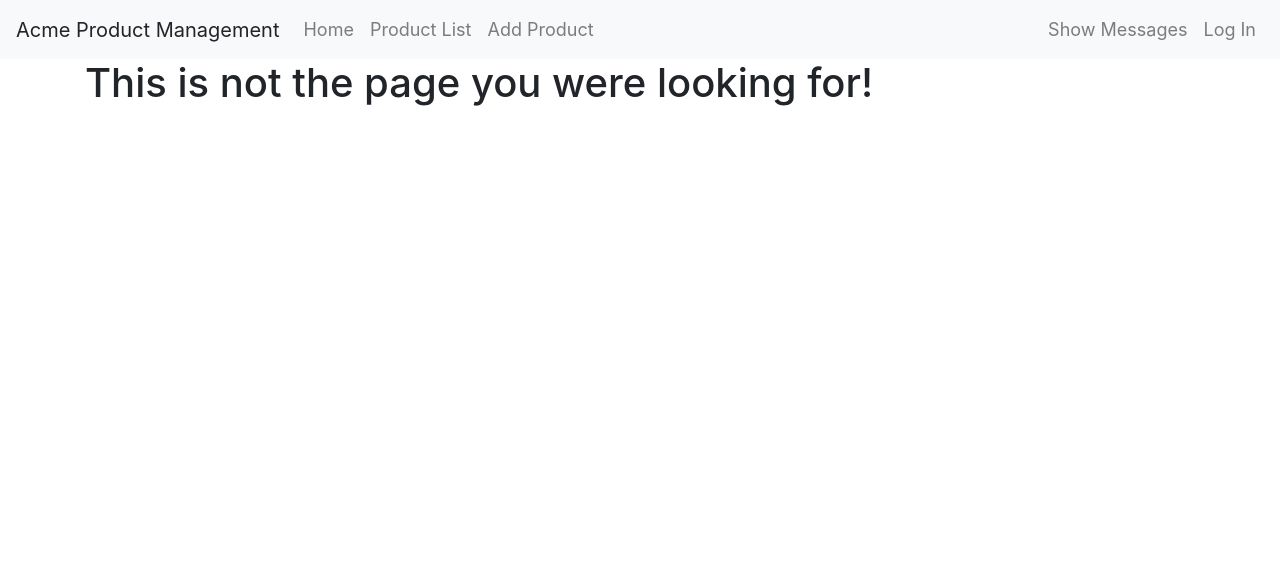
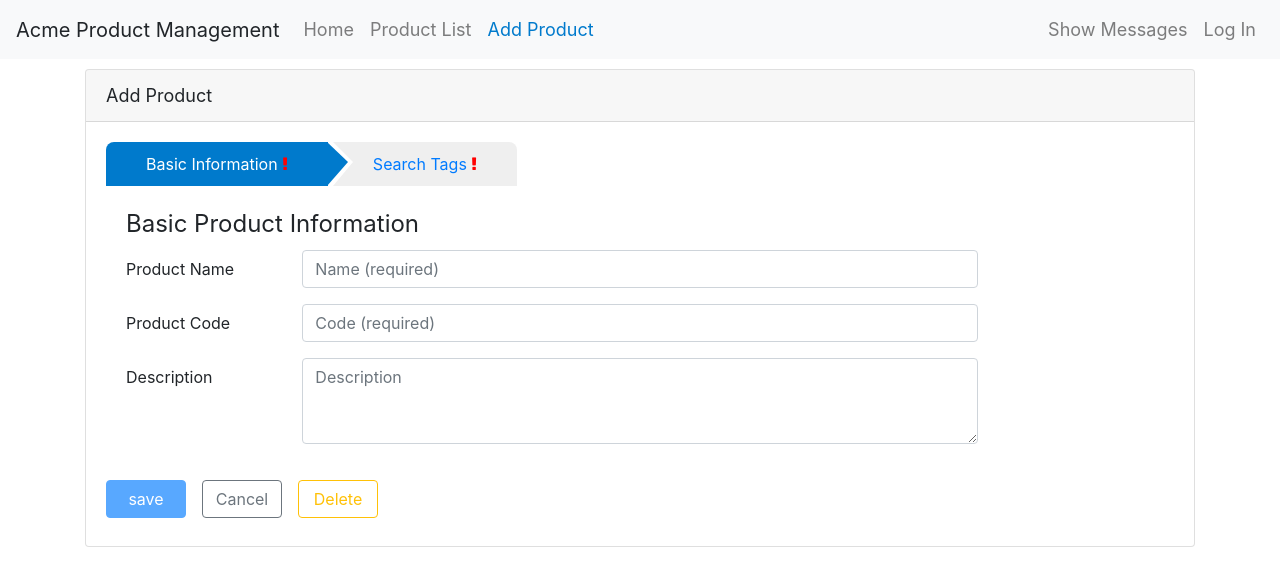
Before and after one commit to phmill/angular-routing, an Angular app: page /products/0/edit/info in a window 1280 px wide. Shown: the top 586 px of the page. Built offline with nearby package versions, Linux system fonts and the light colour scheme; what angular-in-memory-web-api would draw is missing.

Commit message:
child routes - component-less routes - styling, animating and watching routes

```diff
--- a/src/app/app.component.html
+++ b/src/app/app.component.html
@@ -1,18 +1,27 @@
+<span class="fa fa-spinner spinner"
+  *ngIf="loading"
+></span>
+
 <nav class="navbar navbar-expand navbar-light bg-light">
   <a class="navbar-brand">{{pageTitle}}</a>
   <ul class="navbar-nav">
     <li class="nav-item">
       <a class="nav-link"
         [routerLink]="['/welcome']"
+        routerLinkActive='active'
       >Home</a>
     </li>
     <li class="nav-item">
       <a class="nav-link"
         [routerLink]="['/products']"
+        routerLinkActive='active'
+        [routerLinkActiveOptions] = "{ exact: true }"
       >Product List</a>
     </li>
     <li class="nav-item">
-      <a class="nav-link" [routerLink]="['/products', 0, 'edit']"
+      <a class="nav-link"
+        [routerLink]="['/products', 0, 'edit']"
+        routerLinkActive='active'
       >Add Product</a>
     </li>
   </ul>
@@ -28,6 +37,7 @@
         *ngIf="!isLoggedIn">
       <a class="nav-link"
         [routerLink]="['/login']"
+        routerLinkActive='active'
       >Log In</a>
     </li>
     <li class="nav-item"
@@ -37,6 +47,8 @@
     </li>
   </ul>
 </nav>
-<div class="container">
-  <router-outlet></router-outlet>
+<div class="container"
+  [@slideInAnimation]="o.isActivated ? o.activatedRoute : ''"
+>
+  <router-outlet #o="outlet"></router-outlet>
 </div>
--- a/src/app/app.component.ts
+++ b/src/app/app.component.ts
@@ -1,15 +1,25 @@
 import { Component } from '@angular/core';
 
 import { AuthService } from './user/auth.service';
-import { Router } from '@angular/router';
+import {
+  Router,
+  Event,
+  NavigationStart,
+  NavigationEnd,
+  NavigationError,
+  NavigationCancel
+} from '@angular/router';
+import { slideInAnimation } from './app.animation';
 
 @Component({
   selector: "pm-root",
   templateUrl: "./app.component.html",
-  styleUrls: ["./app.component.css"]
+  styleUrls: ["./app.component.css"],
+  animations: [slideInAnimation],
 })
 export class AppComponent {
   pageTitle = "Acme Product Management";
+  loading = true;
 
   get isLoggedIn(): boolean {
     return this.authService.isLoggedIn;
@@ -22,12 +32,29 @@ export class AppComponent {
     return "";
   }
 
-  constructor(private authService: AuthService, private router: Router) {}
+  constructor(private authService: AuthService, private router: Router) {
+    router.events.subscribe((routerEvent: Event) => {
+      this.checkRouterEvent(routerEvent);
+    });
+  }
 
   logOut(): void {
     this.authService.logout();
     console.log("Log out");
 
-    this.router.navigateByUrl('/welcome');
+    this.router.navigateByUrl("/welcome");
+  }
+
+  checkRouterEvent(routerEvent: Event): void {
+    if(routerEvent instanceof NavigationStart) {
+      this.loading = true;
+    }
+
+    if(routerEvent instanceof NavigationEnd ||
+      routerEvent instanceof NavigationError ||
+      routerEvent instanceof NavigationCancel) {
+        this.loading = false;
+      }
+
   }
 }
--- a/src/app/app.module.ts
+++ b/src/app/app.module.ts
@@ -1,5 +1,6 @@
 import { NgModule } from '@angular/core';
 import { BrowserModule } from '@angular/platform-browser';
+import { BrowserAnimationsModule } from '@angular/platform-browser/animations';
 import { HttpClientModule } from '@angular/common/http';
 
 // Imports for loading & configuring the in-memory web api
@@ -16,10 +17,12 @@ import { AppRoutingModule } from "./user/app-routing.module";
 import { ProductModule } from './products/product.module';
 import { UserModule } from './user/user.module';
 import { MessageModule } from './messages/message.module';
+import { from } from 'rxjs';
 
 @NgModule({
   imports: [
     BrowserModule,
+    BrowserAnimationsModule,
     HttpClientModule,
     InMemoryWebApiModule.forRoot(ProductData, { delay: 1000 }),
     ProductModule,
--- a/src/app/products/product-edit/product-edit-info.component.ts
+++ b/src/app/products/product-edit/product-edit-info.component.ts
@@ -2,7 +2,7 @@ import { Component, OnInit, ViewChild } from '@angular/core';
 import { ActivatedRoute } from '@angular/router';
 import { NgForm } from '@angular/forms';
 
-import { Product } from '../product';
+import { Product, ProductResolved } from '../product';
 
 @Component({
   templateUrl: './product-edit-info.component.html'
@@ -11,10 +11,17 @@ export class ProductEditInfoComponent implements OnInit {
   @ViewChild(NgForm, {static: false}) productForm: NgForm;
 
   errorMessage: string;
-  product = { id: 1, productName: 'test', productCode: 'test' };
+  product: Product;
 
   constructor(private route: ActivatedRoute) { }
 
   ngOnInit(): void {
+    this.route.parent.data.subscribe(data => {
+       if (this.productForm) {
+         this.productForm.reset();
+       }
+
+      this.product = data['resolvedData'].product;
+    });
   }
 }
--- a/src/app/products/product-edit/product-edit-tags.component.ts
+++ b/src/app/products/product-edit/product-edit-tags.component.ts
@@ -9,11 +9,16 @@ import { Product } from '../product';
 export class ProductEditTagsComponent implements OnInit {
   errorMessage: string;
   newTags = '';
-  product = { id: 1, category: 'test', tags: ['test'] };
+  product: Product;
 
   constructor(private route: ActivatedRoute) { }
 
   ngOnInit(): void {
+    this.route.parent.data.subscribe((data) => {
+      this.product = data['resolvedData'].product;
+    });
+
+    console.log(this.product);
   }
 
   // Add the defined tags
--- a/src/app/products/product-edit/product-edit.component.html
+++ b/src/app/products/product-edit/product-edit.component.html
@@ -5,77 +5,28 @@
 
   <div class="card-body"
        *ngIf="product">
-    <form novalidate
-          #productForm="ngForm">
-
-      <div class="form-group row">
-        <label class="col-md-2 col-form-label"
-               for="productNameId">Product Name</label>
-        <div class="col-md-8">
-          <input class="form-control"
-                 id="productNameId"
-                 type="text"
-                 placeholder="Name (required)"
-                 required
-                 minlength="3"
-                 [(ngModel)]=product.productName
-                 name="productName"
-                 #productNameVar="ngModel"
-                 [ngClass]="{'is-invalid': (productNameVar.touched || productNameVar.dirty) && !productNameVar.valid }" />
-          <span class="invalid-feedback">
-            <span *ngIf="productNameVar.errors?.required">
-              Product name is required.
-            </span>
-            <span *ngIf="productNameVar.errors?.minlength">
-              Product name must be at least three characters.
-            </span>
-          </span>
-        </div>
+    <div class="wizard">
+      <a [routerLink]="['info']" routerLinkActive='active'>
+        Basic Information
+        <span [ngClass]="{'fa fa-exclamation': !isValid('info')}"></span>
+      </a>
+      <a [routerLink]="['tags']" routerLinkActive='active'>
+        Search Tags
+        <span [ngClass]="{'fa fa-exclamation': !isValid('tags')}"></span>
+      </a>
     </div>
 
-      <div class="form-group row">
-        <label class="col-md-2 col-form-label"
-               for="productCodeId">Product Code</label>
-        <div class="col-md-8">
-          <input class="form-control"
-                 id="productCodeId"
-                 type="text"
-                 placeholder="Code (required)"
-                 required
-                 [(ngModel)]=product.productCode
-                 name="productCode"
-                 #productCodeVar="ngModel"
-                 [ngClass]="{'is-invalid': (productCodeVar.touched || productCodeVar.dirty) && !productCodeVar.valid }" />
-          <span class="invalid-feedback">
-            <span *ngIf="productCodeVar.errors?.required">
-              Product code is required.
-            </span>
-          </span>
-        </div>
-      </div>
+    <router-outlet></router-outlet>
 
-      <div class="form-group row">
-        <label class="col-md-2 col-form-label"
-               for="descriptionId">Description</label>
-        <div class="col-md-8">
-          <textarea class="form-control"
-                    id="descriptionId"
-                    placeholder="Description"
-                    rows=3
-                    [(ngModel)]=product.description
-                    name="description"></textarea>
-        </div>
-      </div>
-
-      <div class="form-group row mb-2">
+    <div class="row mb-2">
       <div class="col-md-4">
         <button class="btn btn-primary mr-3"
-                  style="width:80px"
+                style="width: 80px"
                 type="button"
-                  [title]="productForm.valid ? 'Save your entered data' : 'Disabled until the form data is valid'"
-                  [disabled]="!productForm.valid"
+                title="Save your entered data"
+                [disabled]= "!isValid()"
                 (click)="saveProduct()">
-            Save
+          save
         </button>
         <button class="btn btn-outline-secondary mr-3"
                 style="width:80px"
@@ -86,15 +37,15 @@
           Cancel
         </button>
         <button class="btn btn-outline-warning"
-                  style="width:80px"
+                style="width: 80px"
                 type="button"
                 title="Delete this product"
-                  (click)="deleteProduct()">
-            Delete
+                (click)="deleteProduct()"
+        > Delete
         </button>
       </div>
+
     </div>
-    </form>
   </div>
 </div>
 
--- a/src/app/products/product-edit/product-edit.component.ts
+++ b/src/app/products/product-edit/product-edit.component.ts
@@ -15,6 +15,7 @@ export class ProductEditComponent implements OnInit {
   errorMessage: string;
 
   product: Product;
+  private dataIsValid: {[key: string]: boolean} = {};
 
   constructor(
     private productService: ProductService,
@@ -25,7 +26,12 @@ export class ProductEditComponent implements OnInit {
 
   ngOnInit(): void {
     this.route.data.subscribe(data => {
+      // console.log(data);
+
       const resolvedData: ProductResolved = data["resolvedData"];
+
+      // console.log('resolvedData: ', resolvedData);
+
       this.errorMessage = resolvedData.error;
       this.onProductRetrieved(resolvedData.product);
     })
@@ -60,8 +66,19 @@ export class ProductEditComponent implements OnInit {
     }
   }
 
+  isValid(path?: string): boolean {
+    this.validate();
+
+    if (path) {
+      return this.dataIsValid[path];
+    }
+
+    return ( this.dataIsValid &&
+      Object.keys(this.dataIsValid).every(d => this.dataIsValid[d] === true))
+  }
+
   saveProduct(): void {
-    if (true === true) {
+    if (this.isValid()) {
       if (this.product.id === 0) {
         this.productService.createProduct(this.product).subscribe({
           next: () =>
@@ -92,4 +109,30 @@ export class ProductEditComponent implements OnInit {
     // Navigate back to the product list
     this.router.navigate(['/products']);
   }
+
+  validate(): void {
+    // Clear the validation object
+    this.dataIsValid = {};
+
+    // 'info' tab
+    if (
+      this.product.productName &&
+      this.product.productName.length >= 3 &&
+      this.product.productCode
+    ) {
+      this.dataIsValid["info"] = true;
+    } else {
+      this.dataIsValid["info"] = false;
+    }
+
+    // 'tags' tab
+    if (
+      this.product.category &&
+      this.product.category.length >= 3
+    ) {
+      this.dataIsValid["tags"] = true;
+    } else {
+      this.dataIsValid["tags"] = false;
+    }
+  }
 }
```
Also changed, not shown: src/app/products/product.module.ts (+31 -11 lines), src/app/products/product-edit/product-edit-info.component.html (line endings or trailing spaces). Lines whose indentation alone changed are shown as unchanged.
